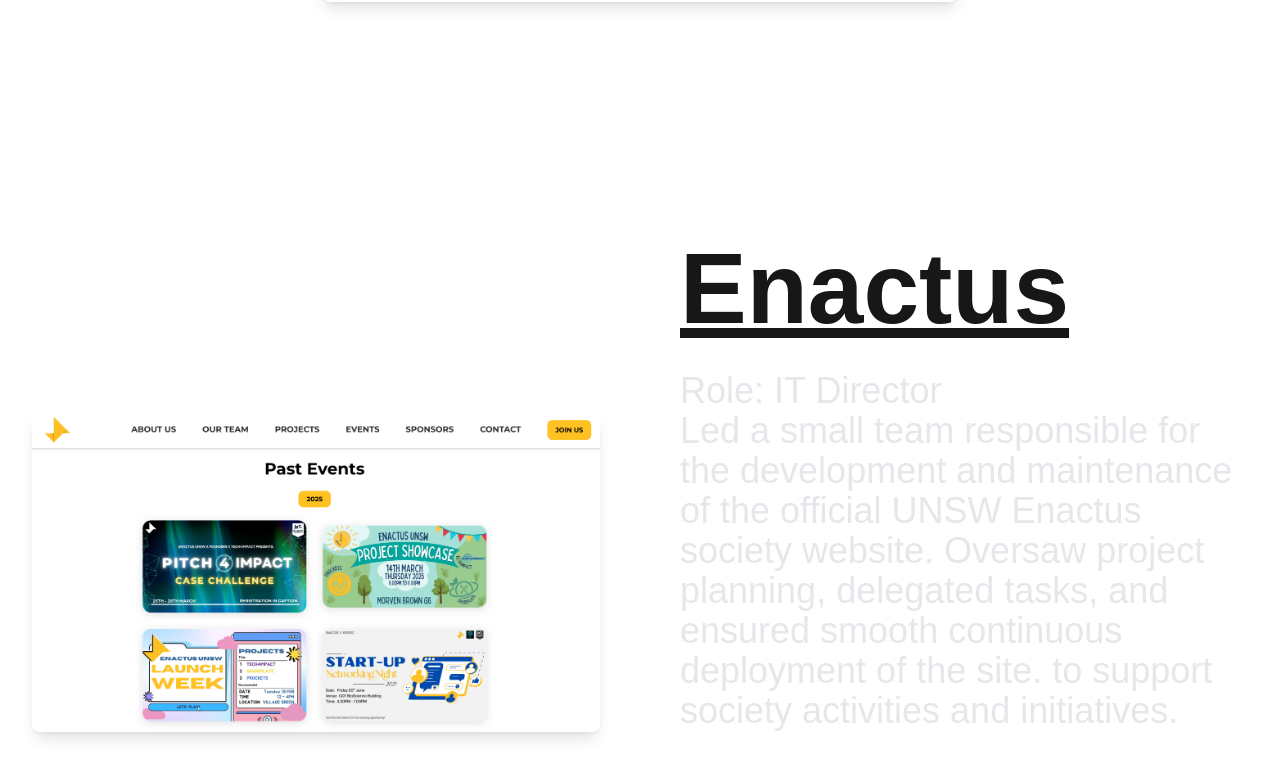
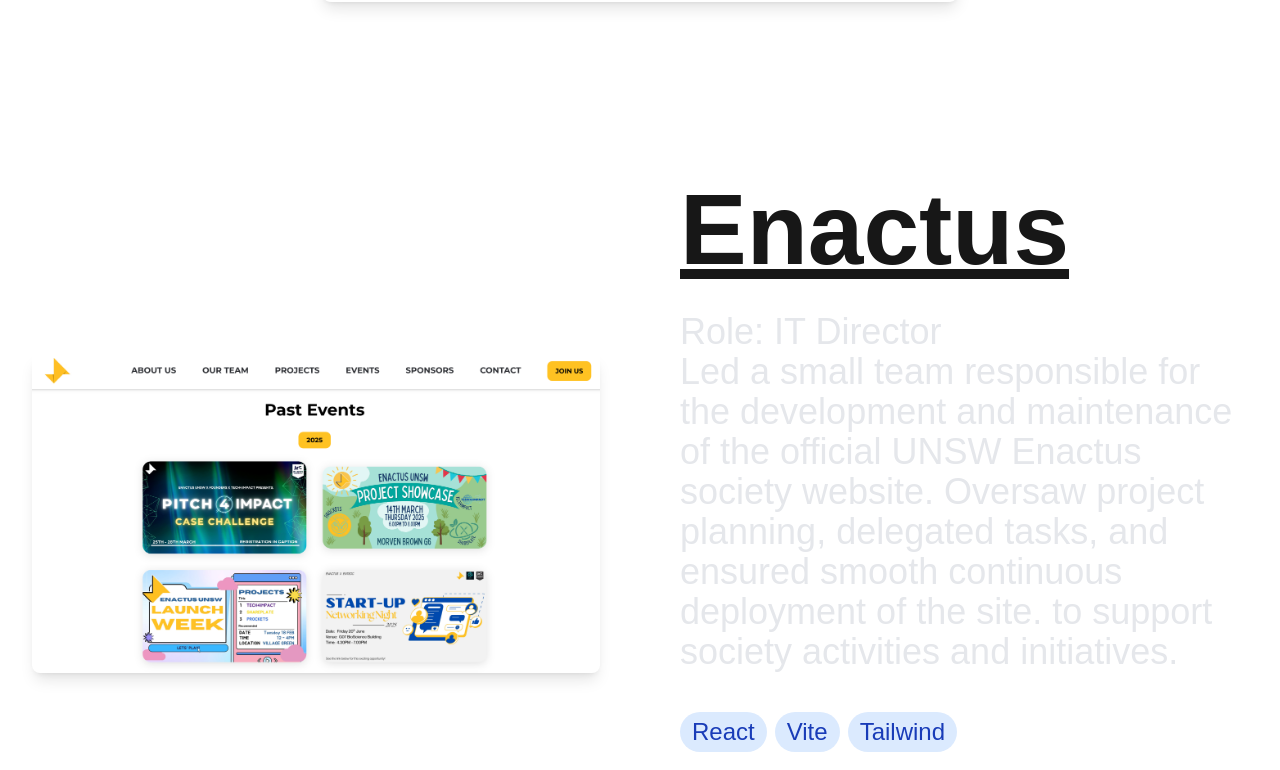
Before and after one commit to IrisEcole/portfolio, a Next.js app in the folder my-app/: page /portfolio/ in a window 1280 px wide. Shown: the part 1160-1930 px from the top of the page. Built offline with nearby package versions, Linux system fonts and the light colour scheme.

Commit message:
Typos and project row styling

```diff
--- a/my-app/app/components/ProjectRow.tsx
+++ b/my-app/app/components/ProjectRow.tsx
@@ -20,7 +20,7 @@
 <div
   className={`
     flex flex-col md:flex-row justify-center items-center
-    gap-20 mb-20 mx-auto min-h-[900px] p-8
+    gap-20 mb-20 mx-auto min-h-[700px] p-8
     ${project.id % 2 !== 0 ? " bg-white/30" : ""}
   `}
 >
--- a/my-app/app/page.tsx
+++ b/my-app/app/page.tsx
@@ -93,10 +93,10 @@
           <div className="min-h-[300px] flex items-center justify-center bg-cover bg-center relative">
             <div className="bg-white/20 backdrop-blur-lg rounded-xl p-10 my-30 w-2/4 text-center shadow-lg border border-white/30">
               <p className="text-4xl text-white mb-6">
-                I&apos;m currently in my third studying  computer engineering  and physics at UNSW.
+                I&apos;m currently in my third studying Computer Engineering and Physics at UNSW.
               </p>
               <p className="text-4xl text-white mb-6">
-                My journey into web development began through DevSoc&apos;s training program, where I discovered a passion for learning and working in a team.. Since then, I&apos;ve expanded my skills through solo projects and leading development teams within DevSoc&apos;s training program and as Enactus&apos; IT director.
+                My journey into web development began through DevSoc&apos;s training program, where I discovered a passion for learning and working in a team. Since then, I&apos;ve expanded my skills through solo projects and leading development teams within DevSoc&apos;s training program and as Enactus&apos; IT director.
               </p>
               <p className="text-4xl text-white">
                 On this page, you&apos;ll find a collection of projects that highlight my exploration of diverse tech stacks and innovative ideas
```
